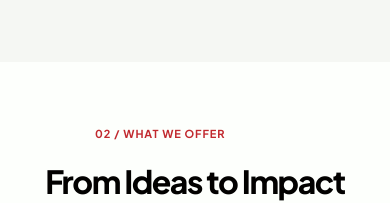
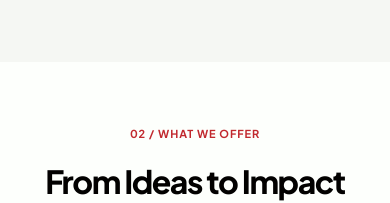
Before and after one commit to supportjovamedia/website, a Next.js app: page / in a window 390 px wide. Shown: the part 1521-1724 px from the top of the page. Built offline with nearby package versions, Linux system fonts and the light colour scheme.

Commit message:
pushing centering v0.2

```diff
--- a/app/home.module.css
+++ b/app/home.module.css
@@ -581,7 +581,7 @@
   }
   .sectionHead p {
     font-size: 16px;
-    max-width: 36ch;
+    /* max-width: 36ch; */
     margin: 24px auto;
   }
   .sectionHead .goldStroke {
```
